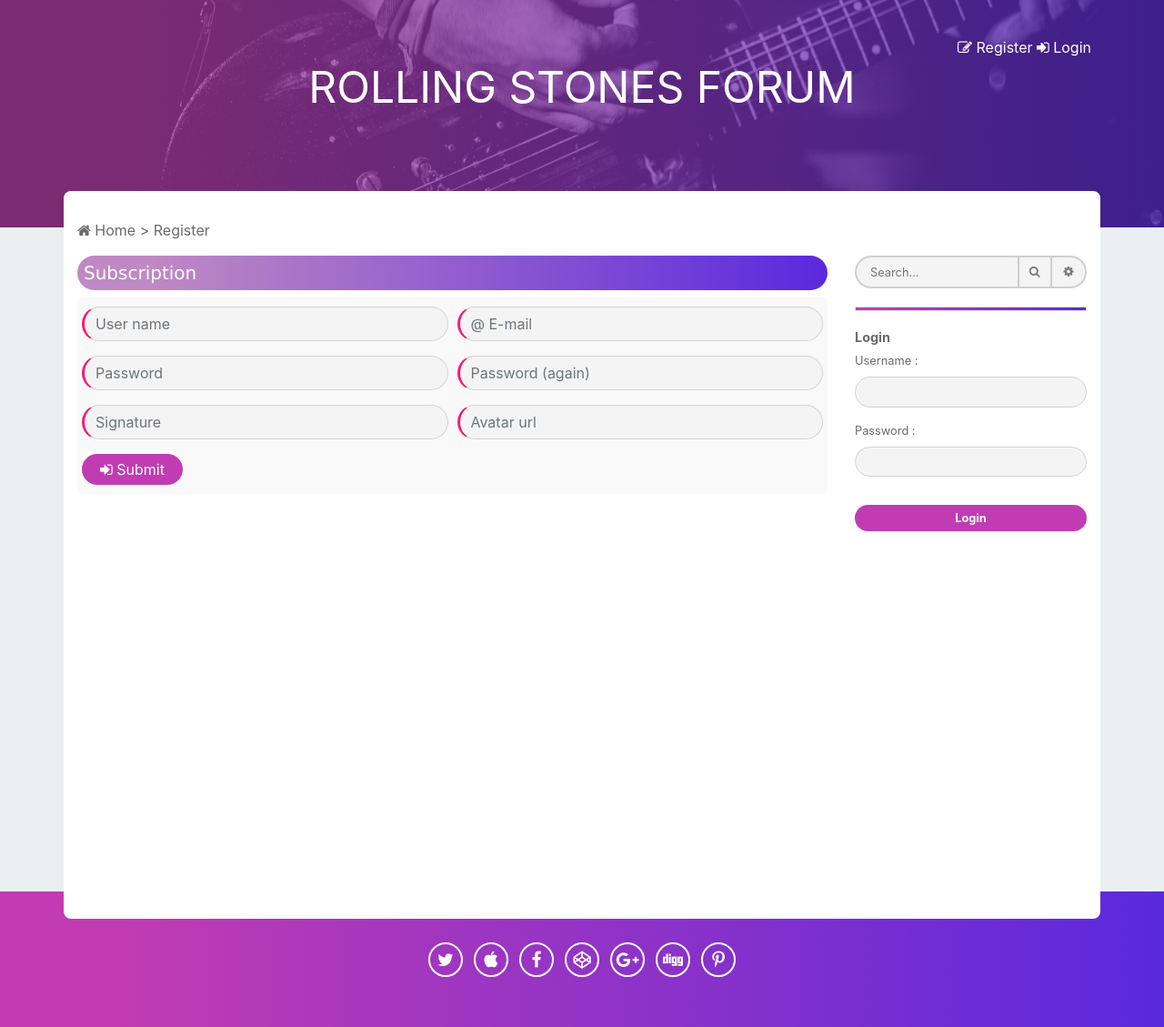
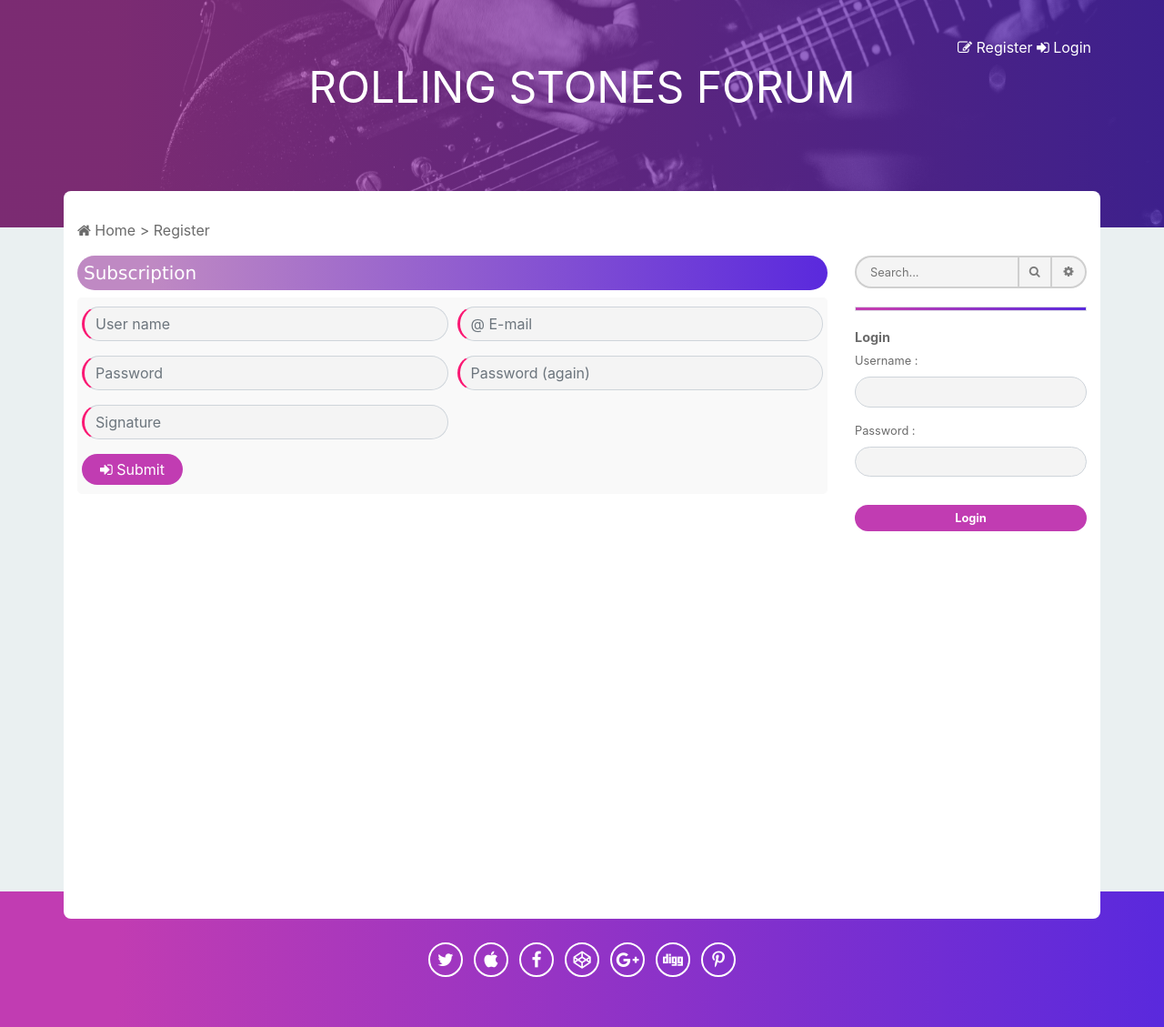
Before and after one commit to JonathanMaillard/BCBB-Forum, a PHP site: page /register.php in a window 1280 px wide. Shown: the top 1129 px of the page at 91% size. Run offline with PHP 8.4, Linux system fonts and the light colour scheme.

Commit message:
last update gaetan

```diff
--- a/register.php
+++ b/register.php
@@ -40,9 +40,6 @@
         <div class="form-group col-md-6">
             <input type="text" class="form-control form-bindput" id="inputUserSignature" name="inputUserSignature" placeholder="Signature">
         </div>
-        <div class="form-group col-md-6">
-            <input type="text" class="form-control form-bindput" id="inputAvatar" name="inputAvatar" placeholder="Avatar url">
-        </div>
     </div>
 
         <button type="submit" class="btn btn-primary"><i class="fa fa-sign-in" aria-hidden="true"></i> Submit </button>
--- a/target_register.php
+++ b/target_register.php
@@ -37,6 +37,7 @@
 
     <h2>Subscription successful</h2>
 
+
     <button type="submit" class="btn btn-primary"><a href="index.php"> Continue </a><i class="fa fa-sign-in" aria-hidden="true"></i></button>
 
 <?php
```
Also changed, not shown: images/default-avatar.jpg.
